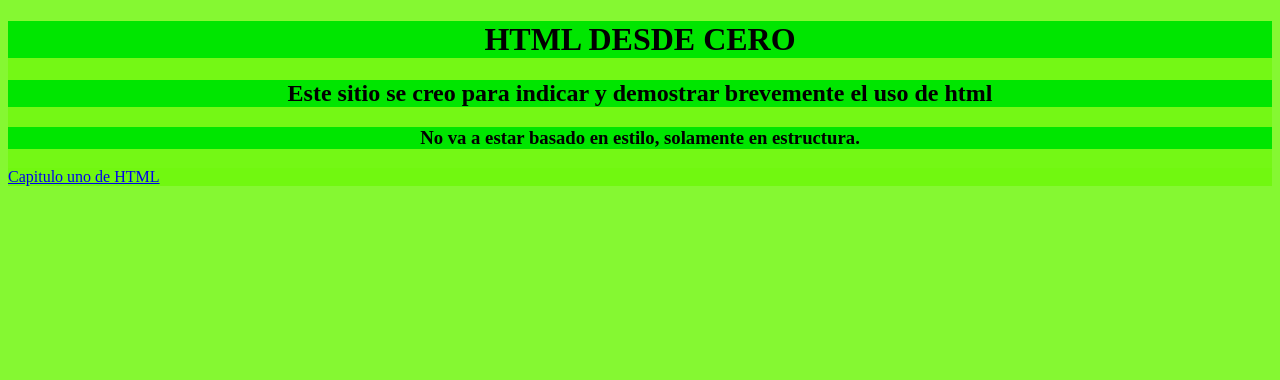
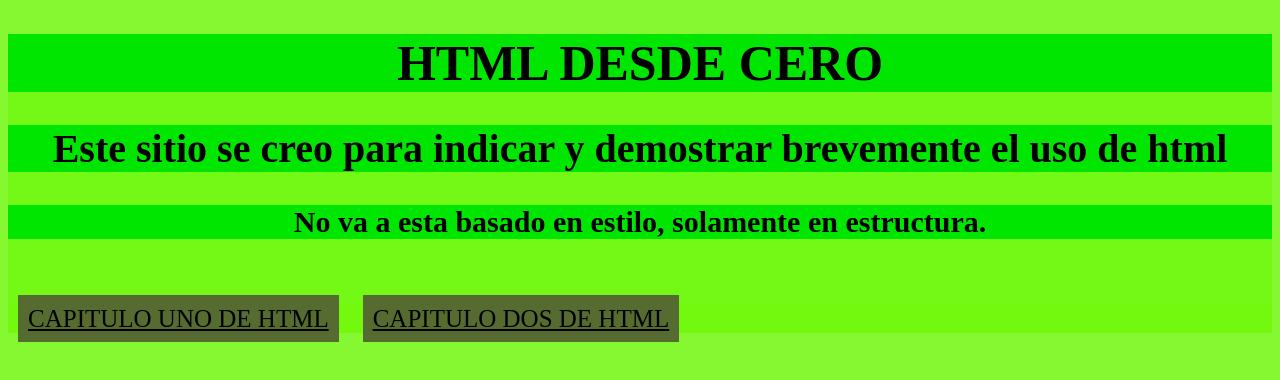
Before and after one commit to CristianNessi/Html-Junior, a plain HTML site: page index.html in a window 1280 px wide. Drawn offline with Linux system fonts and the light colour scheme.

Commit message:
Add files via upload

```diff
--- a/index.html
+++ b/index.html
@@ -6,7 +6,7 @@
     <!-- Palabras clave de tu sitio web  -->
     <meta
       name="keywords"
-      content="html, curso, junior, pagina web, desarollo, programador"
+      content="html, curso, junior, pagina web, desarollo, progrmador"
     />
     <!-- La descripcion tiene que ser de 40 caracteres comu minimo. Y 70 como maximo.  -->
     <meta
@@ -31,15 +31,43 @@
         background-color: rgb(0, 230, 0);
         text-align: center;
       }
+      h1 {
+        font-size: 50px;
+      }
+      h2 {
+        font-size: 40px;
+      }
+      h3 {
+        font-size: 30px;
+      }
+      .ConteinerA {
+        background-color: chartreuse;
+        padding: 0%;
+        margin: auto;
+      }
+      a {
+        font-size: 25px;
+        margin: 10px;
+        padding: 10px;
+        text-align: center;
+        color: black;
+        background-color: darkolivegreen;
+      }
+      a:hover {
+        color: aqua;
+        background-color: white;
+      }
     </style>
     <h1>HTML DESDE CERO</h1>
     <h2>
       Este sitio se creo para indicar y demostrar brevemente el uso de html
     </h2>
-    <h3>No va a estar basado en estilo, solamente en estructura.</h3>
+    <h3>No va a esta basado en estilo, solamente en estructura.</h3>
+    <br /><br />
     <div class="ConteinerA">
       <div class="parte A">
-        <a href="Teoria\Capitulo-1.html"> Capitulo uno de HTML</a>
+        <a href="Teoria\Capitulo-1.html"> CAPITULO UNO DE HTML</a>
+        <a href="Teoria\Capitulo-2.html"> CAPITULO DOS DE HTML</a>
       </div>
     </div>
   </body>
```
